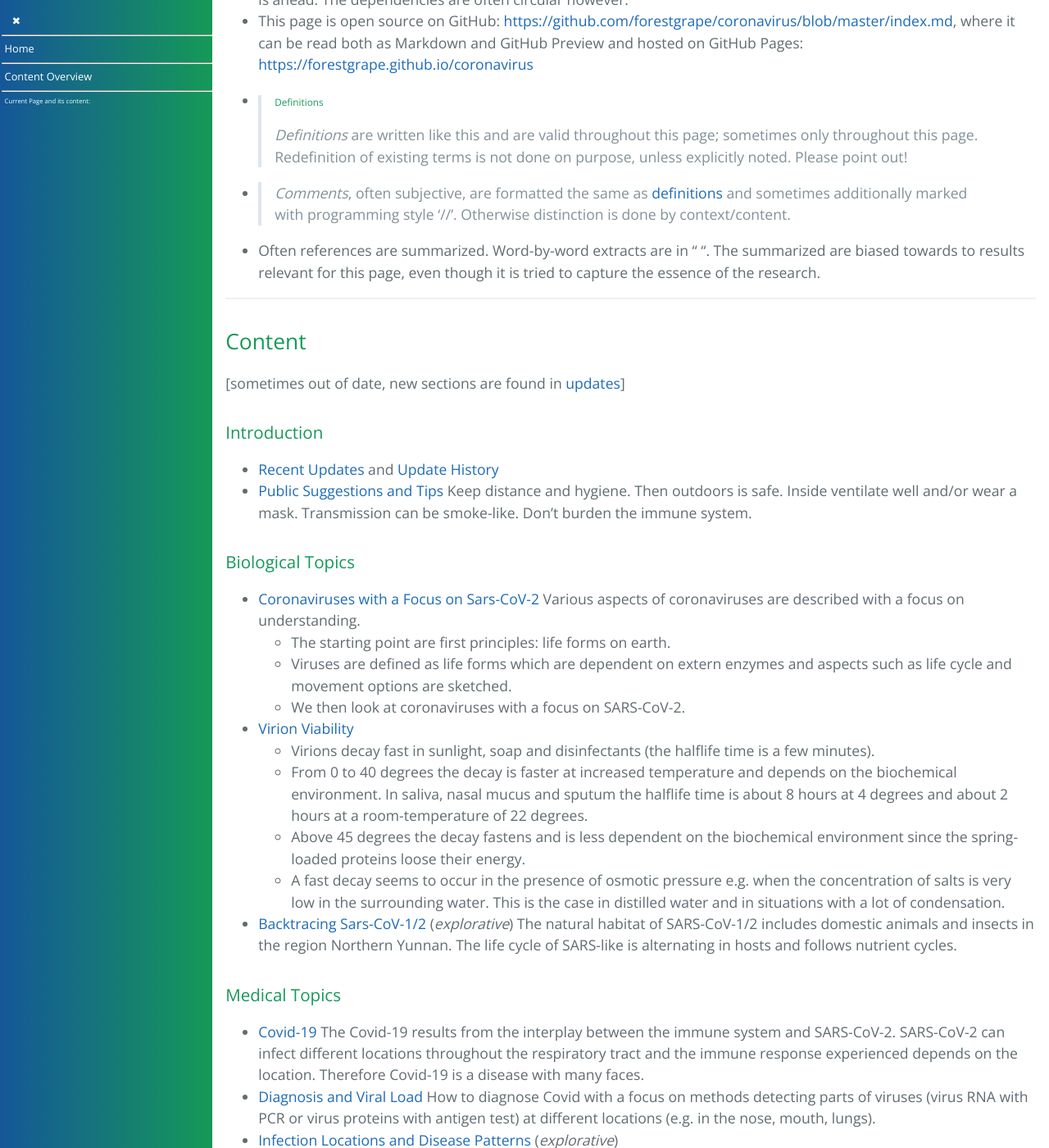
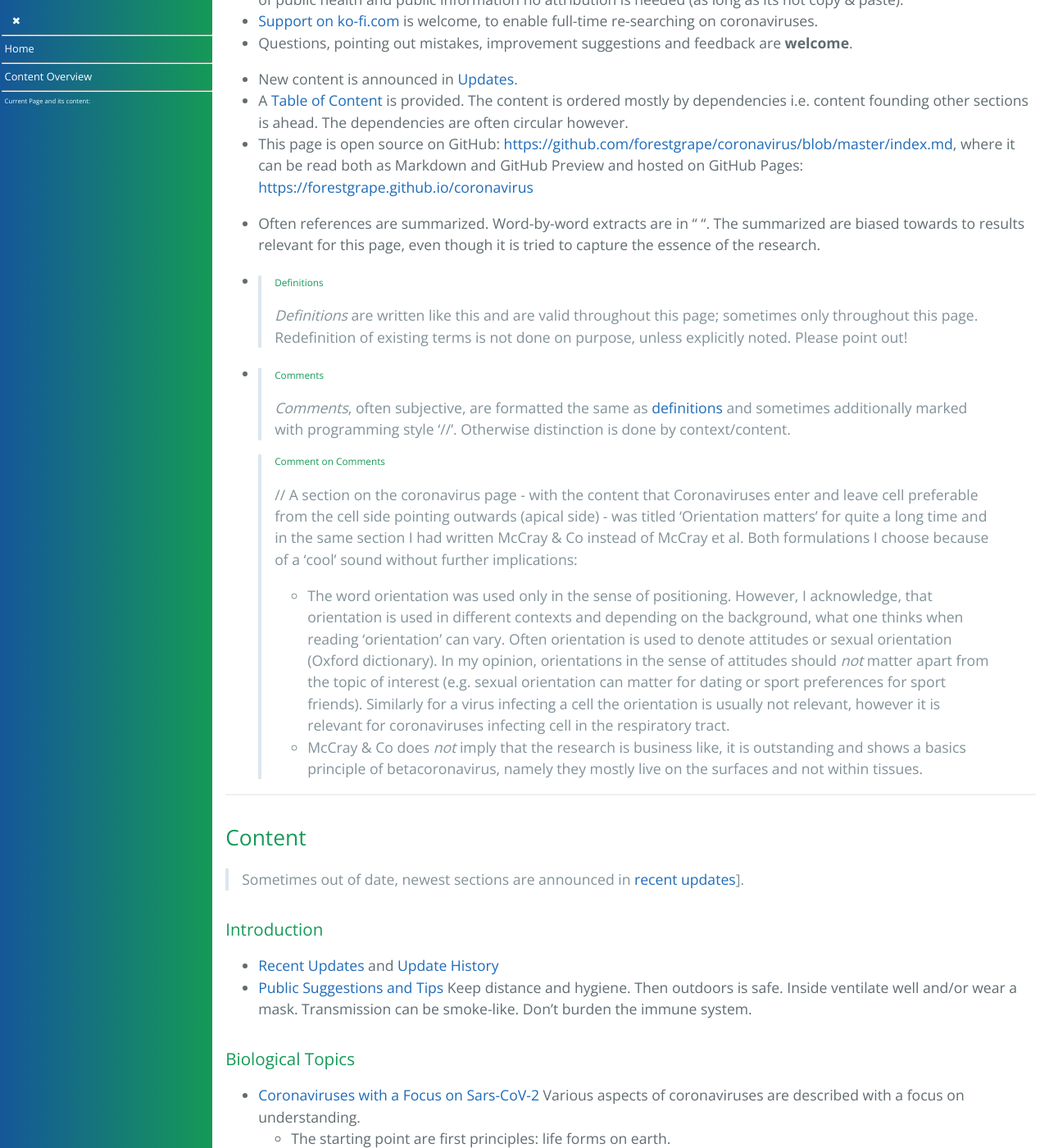
Before and after one commit to forestgrape/coronavirus, a Jekyll site: the page built from index.md, in a window 1280 px wide and 1400 px high, scrolled down 1608 px. Shown: the whole window at 82% size. Built offline with Jekyll 4.4.1, drawn with Linux system fonts in a browser that asks for light colours; our own code applies the rules of GitHub Pages for plain Markdown files; some of the changed text lies outside the part shown.

Commit message:
clarification on comments

```diff
--- a/index.md
+++ b/index.md
@@ -18,11 +18,13 @@ home: true
 ---
 
 ## Recent Updates
-- 23.4. Comment on formulations: For some time
-- 23.4. Page coronaviruses separated into 3 pages:
-  - [Life Forms](2_biological/_site/life-forms.md)
+- 25.4. Page coronaviruses separated into the pages:
+  - [Life Forms](2_biological/life-forms.md).
   - [Viruses](2_biological/viruses.md)
   - [Coronaviruses](2_biological/coronavirus.md)
+  - [Motion](./2_biological/motion.md) How life form move or get moved to cross distances.
+
+ > - 25.4. Clarifications on Comments, Hints and Formulations: For clarity all subjective , ambiguous or off topic remarks are formatted like this as [comment](#comments). I didn't always follow this giving space to unclarities, explicitly marked from now on. E.g. in the context of Covid symptoms I mentioned transparency is important, but I also meant overall transparency. On the other hand I had titled I section orientation matters regarding the cell orientation, however there was no second meaning in this case [comment on comments](#comment-on-comments).
 - 1.4. Propelling Spikes: How coronaviruses use their spike proteins as propellors to fly around. Anytime they can move in all directions since their spikes are around the spherical virions. (special note consisting only of this two sentences).
 - 29.3. Navigation bar with table of contents added. Layout adaptions to place the navbar.
 - 24.3. Regrouping [content](#content) into (currently) 8 topics both as files on github and content on github pages.
@@ -46,18 +48,27 @@ home: true
 * A [Table of Content](#content) is provided. The content is ordered mostly by dependencies i.e. content founding other sections is ahead. The dependencies are often circular however.
 * This page is open source on GitHub: [https://github.com/forestgrape/coronavirus/blob/master/index.md](https://github.com/forestgrape/coronavirus/blob/master/index.md), where it can be read both as Markdown and GitHub Preview and hosted on GitHub Pages: [https://forestgrape.github.io/coronavirus](https://forestgrape.github.io/coronavirus)
 
-* > ###### Definitions
+* Often references are summarized. Word-by-word extracts are in " ". The summarized are biased towards to results relevant for this page, even though it is tried to capture the essence of the research.
+
+*   > ###### Definitions
     > *Definitions* are written like this and are valid throughout this page; sometimes only throughout this page. Redefinition of existing terms is not done on purpose, unless explicitly noted. Please point out!
 
-* > *Comments*, often subjective, are formatted the same as [definitions](#definitions) and sometimes additionally marked with programming style '//'. Otherwise distinction is done by context/content.
+*   > ###### Comments
+    > *Comments*, often subjective, are formatted the same as [definitions](#definitions) and sometimes additionally marked with programming style '//'. Otherwise distinction is done by context/content.
 
-* Often references are summarized. Word-by-word extracts are in " ". The summarized are biased towards to results relevant for this page, even though it is tried to capture the essence of the research.
+    > ###### Comment on Comments
+    > // A section on the coronavirus page - with the content that Coronaviruses enter and leave cell preferable from the cell side pointing outwards (apical side) - was titled 'Orientation matters' for quite a long time and in the same section I had written McCray & Co instead of McCray et al. Both formulations I choose because of a 'cool' sound without further implications:
+    > * The word orientation was used only in the sense of positioning.  However, I acknowledge, that orientation is used in different contexts and depending on the background, what one thinks when reading 'orientation' can vary. Often orientation is used to denote attitudes or sexual orientation (Oxford dictionary). In my opinion, orientations in the sense of attitudes should *not* matter apart from the topic of interest (e.g. sexual orientation can matter for dating or sport preferences for sport friends). Similarly for a virus infecting a cell the orientation is usually not relevant, however it is relevant for coronaviruses infecting cell in the respiratory tract.
+    > * McCray & Co does *not* imply that the research is business like, it is outstanding and shows a basics principle of betacoronavirus, namely they mostly live on the surfaces and not within tissues.
+
+
 
 
 ---
 
 ## Content
-[sometimes out of date, new sections are found in [updates](#recent-updates)]
+
+> Sometimes out of date, newest sections are announced in [recent updates](#recent-updates)].
 
 ### Introduction
 * [Recent Updates](#recent-updates) and [Update History](#update-history)
```
